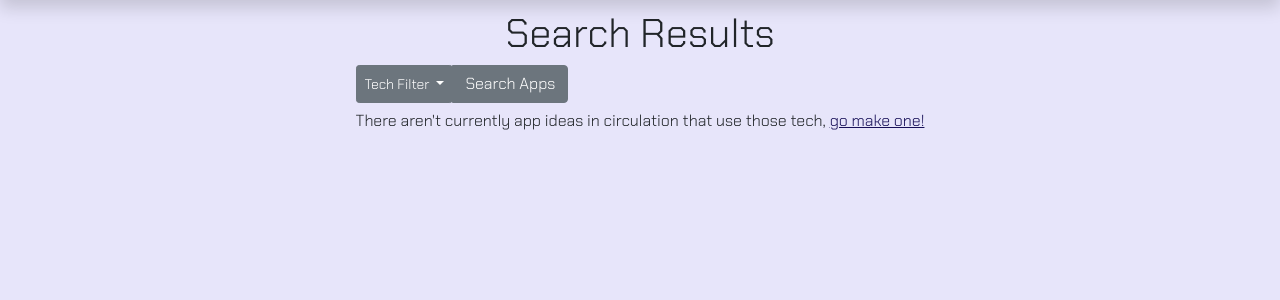
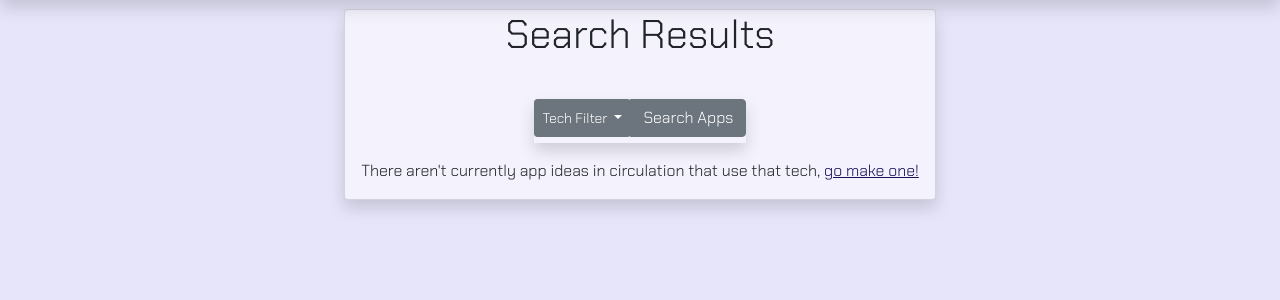
Before and after one commit to kimjane93/AppCacheApp, a Django app: page /apps/search/ in a window 1280 px wide. Shown: the part 61-361 px from the top of the page. Run offline with Django 3.2, Linux system fonts and the light colour scheme; the visitor is signed in with stand-in values (Sample User, id 1); data that the repository does not hold is empty; some libraries are stand-ins or nearby versions.

Commit message:
styling search results page

```diff
--- a/main_app/templates/apps/index.html
+++ b/main_app/templates/apps/index.html
@@ -25,7 +25,7 @@
 {% if apps.count %}
 <div class="card-list">
     {% for app in apps %}
-        <div class="card border-light shadow rounded">
+    <div class="card border-light shadow mb-5 rounded">
             <div class="card-header shadow">{{ app.name }}</div>
         <div class="card-body">
         </div>
@@ -48,7 +48,7 @@
     {% endfor %}
 </div>
 {% else %}
-<div>
+<div class="card-body">
     You've collected all current app ideas in the App Cache, go build some!
 </div>
 {% endif %}
--- a/main_app/templates/apps/search_results.html
+++ b/main_app/templates/apps/search_results.html
@@ -2,15 +2,15 @@
 
 {% block content %}
 
-<div class="page-top">
+<div class="page-top card shadow">
   <h1>Search Results</h1>
-
+<hr>
   <form action="{% url 'apps_search' %}" method="get">
-    <div class="btn-group">
+    <div class="btn-group shadow">
         <button class="btn btn-secondary btn-sm dropdown-toggle" type="button" data-bs-toggle="dropdown" aria-expanded="false">
           Tech Filter
         </button>
-        <ol class="dropdown-menu dropdown-menu-dark scrollable-menu" role="menu" style="height: auto;max-height: 180px; overflow-x: hidden;" aria-labelledby="dropdownMenuButton2">
+        <ol class="dropdown-menu dropdown-menu-dark scrollable-menu shadow" role="menu" style="height: auto;max-height: 180px; overflow-x: hidden;" aria-labelledby="dropdownMenuButton2">
     {% for tech in tech.all %}
     <li class="dropdown-item">
     {{tech.name}}
@@ -23,36 +23,34 @@
 </div>
 
 
-
-
 {% if apps.count %}
 <div class="card-list">
     {% for app in apps %}
-        <div class="card border-light shadow mb-5 bg-white rounded">
-            <div class="card-header">{{ app.name }}</div>
+        <div class="card border-light shadow mb-5 rounded">
+            <div class="card-header shadow">{{ app.name }}</div>
         <div class="card-body">
         </div>
-        <div class="d-grid gap-2 col-6 mx-auto">
+        <div class="card-body">
         <form action="{% url 'apps_detail' app.id %}">
-            <button type="submit" class="btn btn-secondary">Details</button>
+            <button type="submit" class="btn btn-secondary shadow">Details</button>
         </form>
         {% if app in apps_you_dont_have.all %}
       <form action="{% url 'assoc_user' app.id %}" method="post">
             {% csrf_token %}
-            <button type="submit" class="btn btn-secondary">
+            <button type="submit" class="btn btn-secondary shadow">
                 Add To List!
             </button>
         </form>
         {% else %}
-        <p>You Have This On Your Build List</p>
+        <p class="shadow alert">You Have This On Your Build List</p>
         {% endif %}
     </div>
     </div>
     {% endfor %}
 </div>
 {% else %}
-<div>
-    There aren't currently app ideas in circulation that use those tech, <a href="{% url 'apps_create' %}">go make one!</a>
+<div class="card-body">
+    There aren't currently app ideas in circulation that use that tech, <a href="{% url 'apps_create' %}">go make one!</a>
 </div>
 {% endif %}
 
```
Lines whose indentation alone changed are shown as unchanged.
